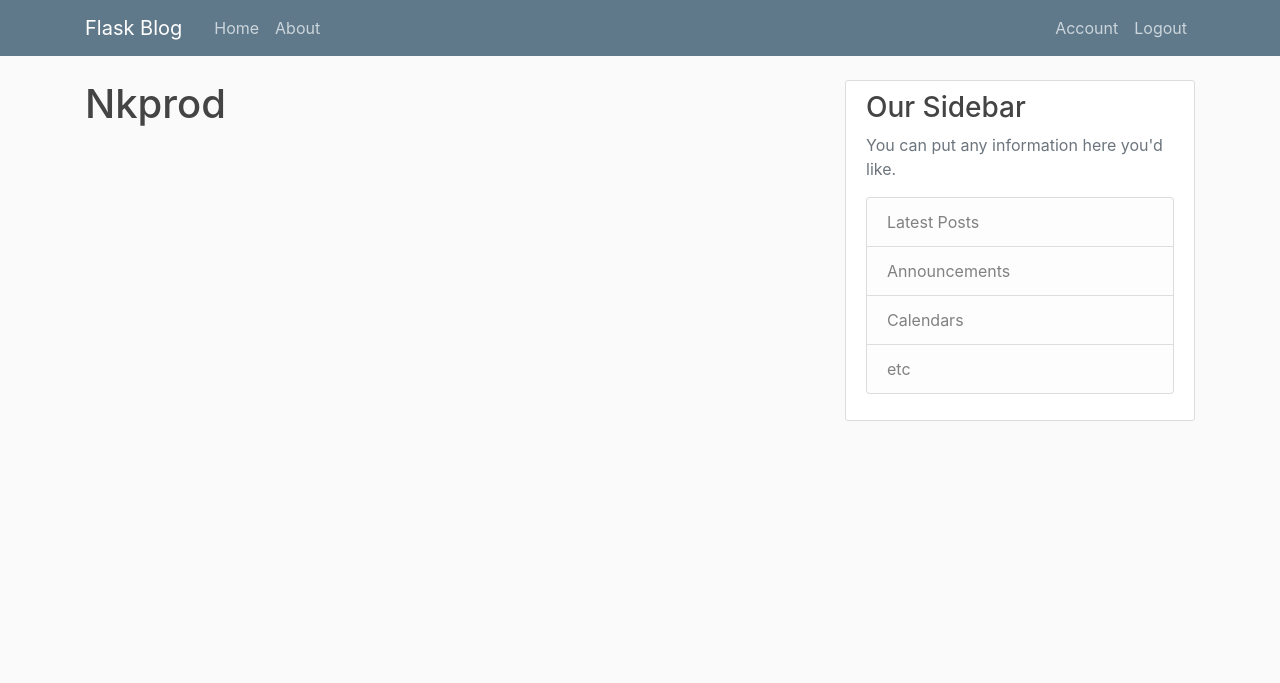
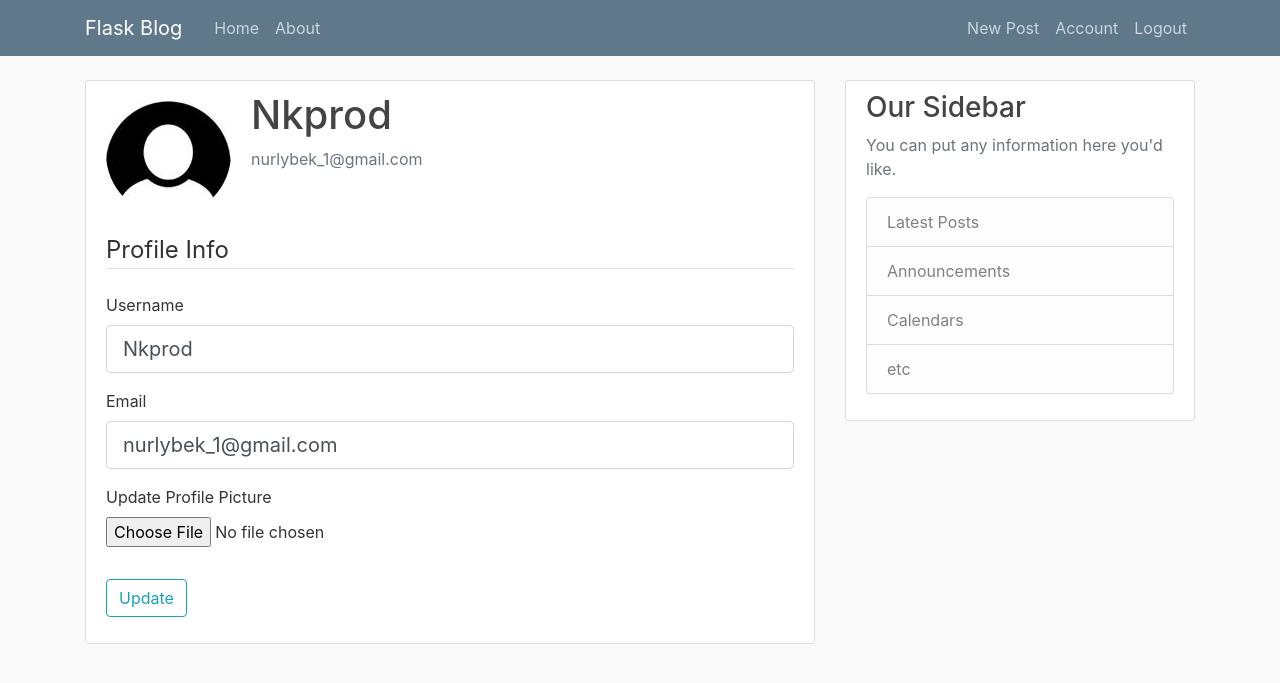
Before and after one commit to nkprod/BlogApp, a Flask app: page /account in a window 1280 px wide. Shown: the top 683 px of the page. Run offline with Flask 2, Linux system fonts and the light colour scheme; a user stored in the database is signed in; some libraries are stand-ins or nearby versions.

Commit message:
Added 3 new routes
Added 3 new routes:
#account
#post/new
#post<int:post_id>

```diff
--- a/application/forms.py
+++ b/application/forms.py
@@ -1,5 +1,7 @@
 from flask_wtf import FlaskForm
-from wtforms import StringField, PasswordField, SubmitField,BooleanField
+from flask_wtf.file import FileField, FileAllowed
+from flask_login import current_user
+from wtforms import StringField, PasswordField, SubmitField,BooleanField, TextAreaField
 from wtforms.validators import DataRequired, Length, Email, EqualTo, ValidationError
 from application.models import User
 
@@ -26,3 +28,29 @@ class LoginForm(FlaskForm):
     password = PasswordField('Password', validators=[DataRequired()])
     remember = BooleanField('Remember Me')
     submit = SubmitField('Login')
+
+
+class UpdateAccountForm(FlaskForm):
+    username = StringField('Username', validators=[DataRequired(), Length(min=2,max=20)])
+    email = StringField('Email', validators=[DataRequired(), Email()])
+    picture = FileField('Update Profile Picture', validators = [FileAllowed(['jpg', 'png'])])
+    submit = SubmitField('Update')
+
+    def validate_username(self, username):
+        if username.data != current_user.username:
+            user = User.query.filter_by(username=username.data).first()
+            if user:
+                raise ValidationError('That username is taken. Please choose another username')
+
+
+    def validate_email(self, email):
+        if email.data != current_user.email:
+            email = User.query.filter_by(email=email.data).first()
+            if email:
+                raise ValidationError('That email is taken. Please try to sign up through different email.')
+
+
+class PostForm(FlaskForm):
+    title = StringField('Title of the post', validators=[DataRequired()])
+    content = TextAreaField('Content of the post', validators=[DataRequired()])
+    submit = SubmitField('Post')
--- a/application/routes.py
+++ b/application/routes.py
@@ -1,17 +1,20 @@
+import os, binascii
+from PIL import Image
 from flask import render_template, url_for, flash, redirect, request
 from application import app, db, bcrypt
-from application.forms import RegistrationForm, LoginForm
+from application.forms import RegistrationForm, LoginForm, UpdateAccountForm, PostForm
 from application.models import User, Post
 from flask_login import login_user, current_user, logout_user, login_required
 
 @app.route("/")
 @app.route("/home")
 def home():
-    return render_template("hello.html")
+    posts = Post.query.all()
+    return render_template("home.html", posts=posts)
 
 @app.route("/about")
 def about():
-    return render_template("goodbye.html", title = 'About')
+    return render_template("about.html", title = 'About')
 
 
 @app.route("/register", methods=['GET', 'POST'])
@@ -47,14 +50,76 @@ def login():
     return render_template("login.html", title = 'Login', form=form)
 
 
+# @app.route("/updateAccount", methods=['GET', 'POST'])
+# def updateAccount():
+#     if not current_user.is_authenticated():
+#         return redirect(url_for('login'))
+#     form = UpdateAccountForm()
+#     if form.validate_on_submit():
+#         user = User.query.filter_by(username= current_user.username).first()
+#         user.username = form.username.data
+#         user.email = form.email.data
+
+
+
 
 @app.route("/logout", methods=['GET', 'POST'])
 def logout():
     logout_user()
     return redirect(url_for('home'))
 
+def save_picture(form_picture):
+    # file_name = secrets.token_hex(8)
+    file_name = binascii.b2a_hex(os.urandom(16)).decode('utf-8')
+    _, file_ext = os.path.splitext(form_picture.filename)
+    new_img_fn = file_name + file_ext
+    path_to_img = os.path.join(app.root_path, 'static/pictures', new_img_fn)
 
-@app.route("/account")
+    output_size = (125, 125)
+    i = Image.open(form_picture)
+    i.thumbnail(output_size)
+
+    i.save(path_to_img)
+    return new_img_fn
+
+
+@app.route("/account", methods=['GET', 'POST'])
 @login_required
 def account():
-    return render_template("account.html", title='Account')
+    form = UpdateAccountForm()
+    if form.validate_on_submit():
+        if form.picture.data:
+            picture_file = save_picture(form.picture.data)
+            current_user.image_file = picture_file
+        current_user.username = form.username.data
+        current_user.email = form.email.data
+
+        db.session.commit()
+        flash("You have successfully updated your account information", "success")
+        # needed for the browser to hide the message that user needs to confirm for the POST request to be sent
+        return redirect(url_for('account'))
+    elif request.method == 'GET':
+        form.username.data = current_user.username
+        form.email.data = current_user.email
+
+    image_file = url_for('static', filename = 'pictures/'+ current_user.image_file)
+    return render_template("account.html", title='Account', image_file = image_file, form = form)
+
+
+@app.route("/post/new", methods=['GET', 'POST'])
+@login_required
+def new_post():
+    form = PostForm()
+    if form.validate_on_submit():
+        post = Post(title=form.title.data, content=form.content.data, author=current_user)
+        db.session.add(post)
+        db.session.commit()
+        flash('Your post has been successfully added', 'success')
+        return redirect(url_for('home'))
+    return render_template('create_post.html', title="News Post", form = form)
+
+
+@app.route("/post/<int:post_id>")
+def post(post_id):
+    post = Post.query.get_or_404(post_id)
+    return render_template('post.html', title=post.title, post=post)
--- a/application/templates/account.html
+++ b/application/templates/account.html
@@ -1,9 +1,67 @@
 {% extends "layout.html" %}
 
 {% block heading%}
-
 {% endblock %}
 
 {% block body %}
-<h1>{{ current_user.username }}</h1>
+    <div class="content-section">
+        <div class="media">
+            <img class="rounded-circle account-img" src="{{ image_file }}">
+            <div class="media-body">
+                <h2 class="account-heading">{{ current_user.username }}</h2>
+                <p class="text-secondary">{{ current_user.email }}</p>
+            </div>
+        </div>
+        <!-- form that updates the username and email -->
+        <form method="POST" action="" enctype="multipart/form-data">
+            {{ form.hidden_tag() }}
+            <fieldset class="form-group">
+                <legend class="border-bottom mb-4">Profile Info</legend>
+                <!-- username filed -->
+                <div class="form-group">
+
+                    {{ form.username.label(class="form-control-label") }}
+                    {% if form.username.errors %}
+                        {{ form.username(class="form-control form-control-lg is-invalid") }}
+                        <div class="invalid-feedback">
+                            {% for error in form.username.errors %}
+                            <span>{{ error }}</span>
+                            {% endfor %}
+                        </div>
+                    {% else %}
+                        {{ form.username(class="form-control form-control-lg") }}
+                    {% endif %}
+
+                </div>
+                <!-- email filed -->
+                <div class="form-group">
+
+                    {{ form.email.label(class="form-control-label") }}
+                    {% if form.email.errors %}
+                        {{ form.email(class="form-control form-control-lg is-invalid") }}
+                        <div class="invalid-feedback">
+                            {% for error in form.email.errors %}
+                            <span>{{ error }}</span>
+                            {% endfor %}
+                        </div>
+                    {% else %}
+                        {{ form.email(class="form-control form-control-lg") }}
+                    {% endif %}
+
+                </div>
+                <div class="form-group">
+                    {{ form.picture.label() }}
+                    {{ form.picture(class="form-control-file") }}
+                    {% if form.picture.errors %}
+                        {% for error in form.picture.errors %}
+                            <span class="text-danger">{{ error }}</span>
+                        {% endfor %}
+                    {% endif %}
+                </div>
+            </fieldset>
+            <div class="form-group">
+                {{ form.submit(class="btn btn-outline-info") }}
+            </div>
+        </form>
+    </div>
 {% endblock %}
--- a/application/templates/layout.html
+++ b/application/templates/layout.html
@@ -34,6 +34,7 @@
 							<!-- Navbar Right Side -->
 							<div class="navbar-nav">
 							{% if current_user.is_authenticated %}
+								<a class="nav-item nav-link" href="{{ url_for('new_post') }}">New Post</a>
 								<a class="nav-item nav-link" href="{{ url_for('account') }}">Account</a>
 								<a class="nav-item nav-link" href="{{ url_for('logout') }}">Logout</a>
 							{% else %}
--- a/application/templates/register.html
+++ b/application/templates/register.html
@@ -11,7 +11,7 @@
         {{ form.hidden_tag() }}
         <fieldset class="form-group">
             <legend class="border-bottom mb-4">Join Today</legend>
-
+            <!-- username filed -->
             <div class="form-group">
 
                 {{ form.username.label(class="form-control-label") }}
@@ -27,6 +27,7 @@
                 {% endif %}
 
             </div>
+            <!-- email filed -->
             <div class="form-group">
 
                 {{ form.email.label(class="form-control-label") }}
@@ -42,6 +43,7 @@
                 {% endif %}
 
             </div>
+            <!-- password field -->
             <div class="form-group">
                 {{ form.password.label(class="form-control-label") }}
                 {% if form.password.errors %}
@@ -55,6 +57,7 @@
                     {{ form.password(class="form-control form-control-lg") }}
                 {% endif %}
             </div>
+            <!-- confirmation of the password field-->
             <div class="form-group">
                 {{ form.confirm_password.label(class="form-control-label") }}
                 {% if form.confirm_password.errors %}
```
Also changed, not shown: application/templates/create_post.html (added, +47 -0 lines), application/templates/hello.html (deleted, +0 -22 lines), application/templates/home.html (added, +19 -0 lines), application/templates/post.html (added, +19 -0 lines), application/site.db, application/static/pictures/0257e8c1951b2de02c1a2848df17121f.jpg (added), application/static/pictures/cf23132704d028b7161738afb73376da.jpg (added), application/static/pictures/default.jpg (added), application/templates/about.html (renamed from application/templates/goodbye.html), 2 other files.
